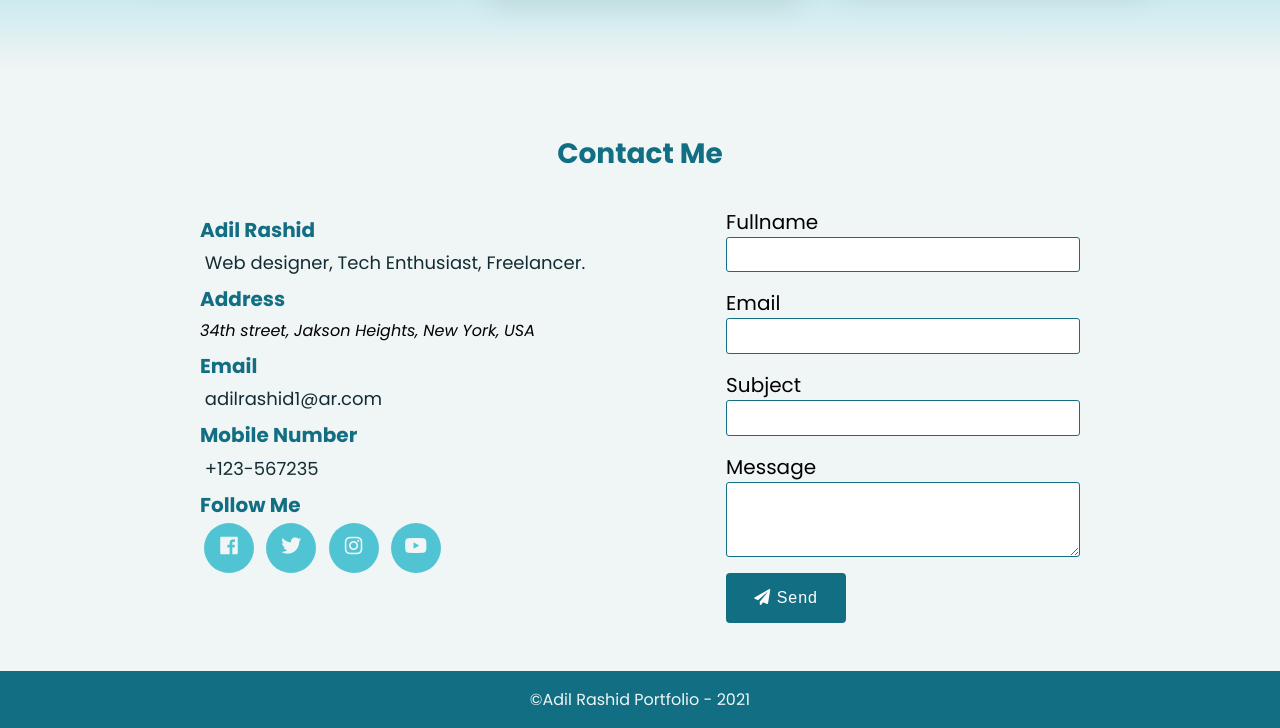
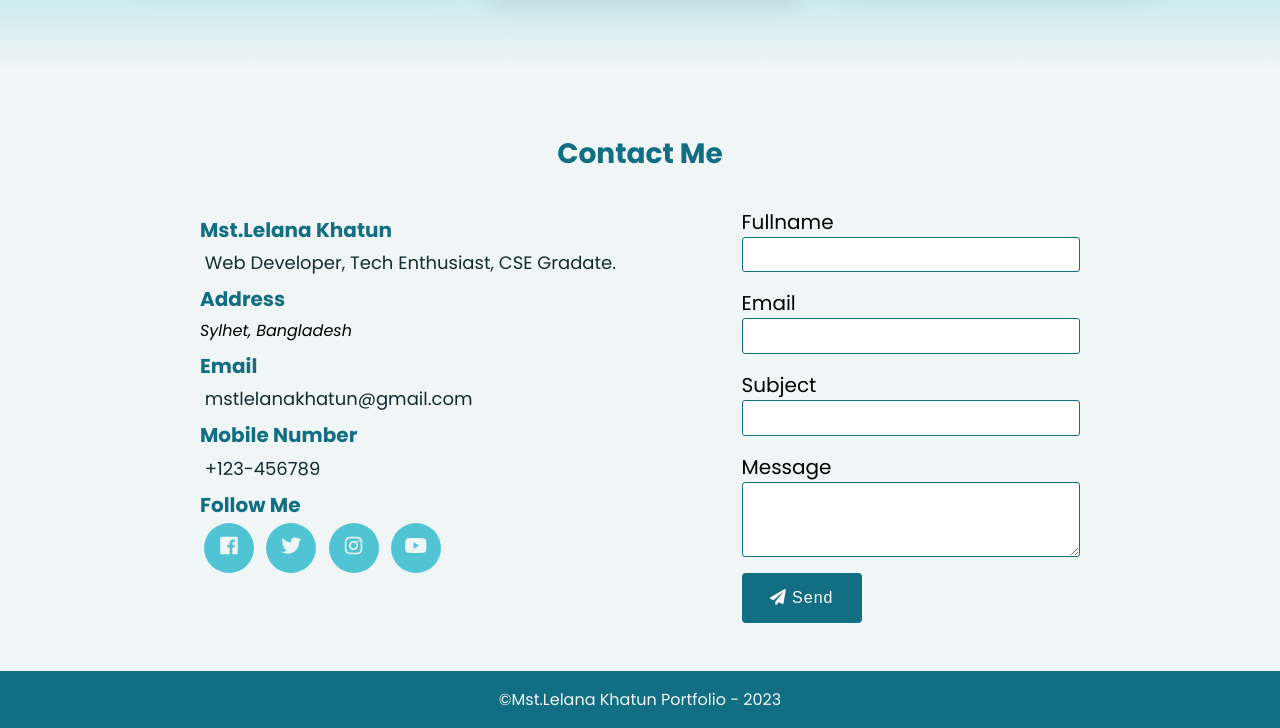
Before and after one commit to mstlelanakhatun/Portfolio-2, a plain HTML site: page index.html in a window 1280 px wide. Shown: the part 2301-3029 px from the top of the page. Drawn offline with Linux system fonts and the light colour scheme.

Commit message:
2nd  commit

```diff
--- a/index.html
+++ b/index.html
@@ -247,20 +247,20 @@
         <div class="row">
           <div class="col contact-info">
             <div class="contact-item">
-              <h3>Adil Rashid</h3>
-              <p>Web designer, Tech Enthusiast, Freelancer.</p>
+              <h3>Mst.Lelana Khatun</h3>
+              <p>Web Developer, Tech Enthusiast, CSE Gradate.</p>
             </div>
             <div class="contact-item">
               <h3>Address</h3>
-              <address>34th street, Jakson Heights, New York, USA</address>
+              <address>Sylhet, Bangladesh</address>
             </div>
             <div class="contact-item">
               <h3>Email</h3>
-              <p>adilrashid1@ar.com</p>
+              <p>mstlelanakhatun@gmail.com</p>
             </div>
             <div class="contact-item">
               <h3>Mobile Number</h3>
-              <p>+123-567235</p>
+              <p>+123-456789</p>
             </div>
             <div class="contact-item">
               <h3>Follow Me</h3>
@@ -308,7 +308,7 @@
 
     <!-- footer -->
     <footer>
-      <p class="footer-text">&copy;Adil Rashid Portfolio - 2021</p>
+      <p class="footer-text">&copy;Mst.Lelana Khatun Portfolio - 2023</p>
     </footer>
   </body>
 </html>
```
